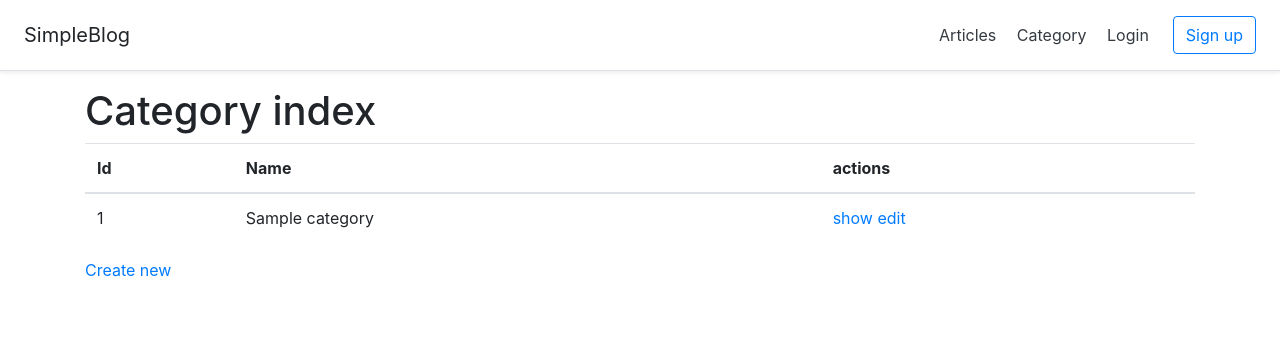
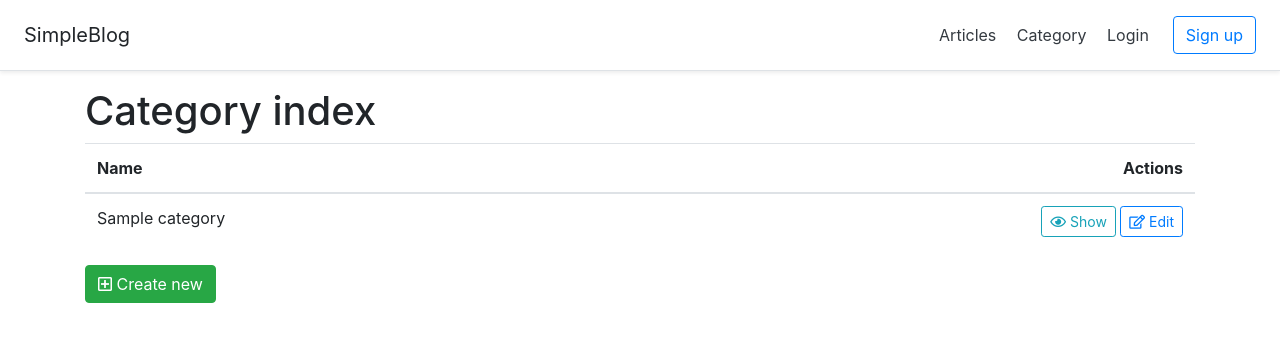
Before and after one commit to shkabo/sf4-simple-blog, a Symfony app: template templates/category/index.html.twig in a window 1280 px wide. Shown: the top 342 px of the page. Run offline with Twig, Linux system fonts and the light colour scheme; the template is opened without the code that fills it: most values are stand-ins (such as "Sample title", 1, 10 or a date in 2020); some libraries are stand-ins or nearby versions.

Commit message:
Category template aditional css tweaks

```diff
--- a/src/Controller/CategoryController.php
+++ b/src/Controller/CategoryController.php
@@ -69,7 +69,7 @@ class CategoryController extends AbstractController
         if ($form->isSubmitted() && $form->isValid()) {
             $this->getDoctrine()->getManager()->flush();
 
-            return $this->redirectToRoute('category_index');
+            return $this->redirectToRoute('category_show', ['id' => $category->getId()]);
         }
 
         return $this->render('category/edit.html.twig', [
--- a/templates/category/_delete_form.html.twig
+++ b/templates/category/_delete_form.html.twig
@@ -1,5 +1,5 @@
 <form method="post" action="{{ path('category_delete', {'id': category.id}) }}" onsubmit="return confirm('Are you sure you want to delete this item?');">
     <input type="hidden" name="_method" value="DELETE">
     <input type="hidden" name="_token" value="{{ csrf_token('delete' ~ category.id) }}">
-    <button class="btn">Delete</button>
+    <button class="btn btn-xs btn-danger">Delete</button>
 </form>
--- a/templates/category/_form.html.twig
+++ b/templates/category/_form.html.twig
@@ -1,4 +1,4 @@
 {{ form_start(form) }}
     {{ form_widget(form) }}
-    <button class="btn">{{ button_label|default('Save') }}</button>
+    <button class="btn btn-primary">{{ button_label|default('Save') }}</button>
 {{ form_end(form) }}
--- a/templates/category/index.html.twig
+++ b/templates/category/index.html.twig
@@ -8,28 +8,26 @@
     <table class="table">
         <thead>
             <tr>
-                <th>Id</th>
                 <th>Name</th>
-                <th>actions</th>
+                <th class="text-right">Actions</th>
             </tr>
         </thead>
         <tbody>
         {% for category in categories %}
             <tr>
-                <td>{{ category.id }}</td>
                 <td>{{ category.name }}</td>
-                <td>
-                    <a href="{{ path('category_show', {'id': category.id}) }}">show</a>
-                    <a href="{{ path('category_edit', {'id': category.id}) }}">edit</a>
+                <td class="text-right">
+                    <a href="{{ path('category_show', {'id': category.id}) }}" class="btn btn-outline-info btn-sm"><i class="far fa-eye"></i> Show</a>
+                    <a href="{{ path('category_edit', {'id': category.id}) }}" class="btn btn-outline-primary btn-sm"><i class="far fa-edit"></i> Edit</a>
                 </td>
             </tr>
         {% else %}
             <tr>
-                <td colspan="3">no records found</td>
+                <td colspan="3">No records found</td>
             </tr>
         {% endfor %}
         </tbody>
     </table>
 
-    <a href="{{ path('category_new') }}">Create new</a>
+    <a href="{{ path('category_new') }}" class="btn btn-success"><i class="far fa-plus-square"></i> Create new</a>
 {% endblock %}
--- a/templates/category/new.html.twig
+++ b/templates/category/new.html.twig
@@ -7,5 +7,5 @@
 
     {{ include('category/_form.html.twig') }}
 
-    <a href="{{ path('category_index') }}">back to list</a>
+    <a href="{{ path('category_index') }}" class="btn btn-light"><i class="fa fa-arrow-left"></i> Back to list</a>
 {% endblock %}
```
Also changed, not shown: templates/category/edit.html.twig (+8 -3 lines), templates/category/show.html.twig (+5 -3 lines).
